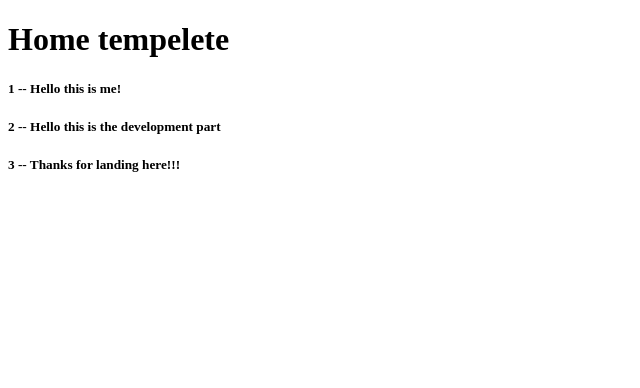
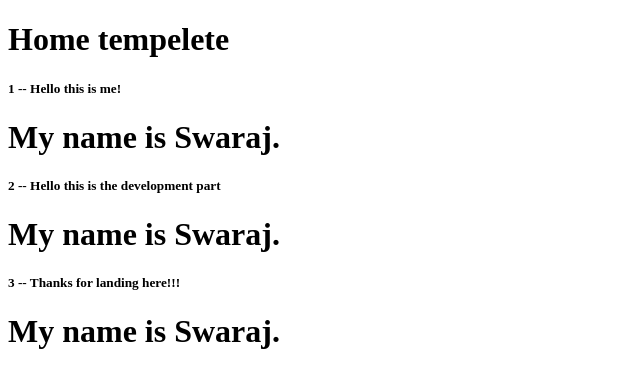
Before and after one commit to SoRaz049/Study_buddy_backend, a Django app: page / in a window 1280 px wide. Shown: the top 388 px of the page, without its empty margins (0-640 px from the left). Run offline with Django 4.2, Linux system fonts and the light colour scheme.

Commit message:
New commit

```diff
--- a/base/views.py
+++ b/base/views.py
@@ -14,4 +14,4 @@ def room(request):
     return render(request, 'room.html')
 
 def test():
-    pass
+    return 1
--- a/templates/home.html
+++ b/templates/home.html
@@ -18,7 +18,9 @@
                         {{room.id}} -- {{room.name}}
                     </h5>
                 </div>
-
+                <h1>
+                    My name is Swaraj.
+                </h1>
             {% endfor %}
         </div>
     </div>
```
